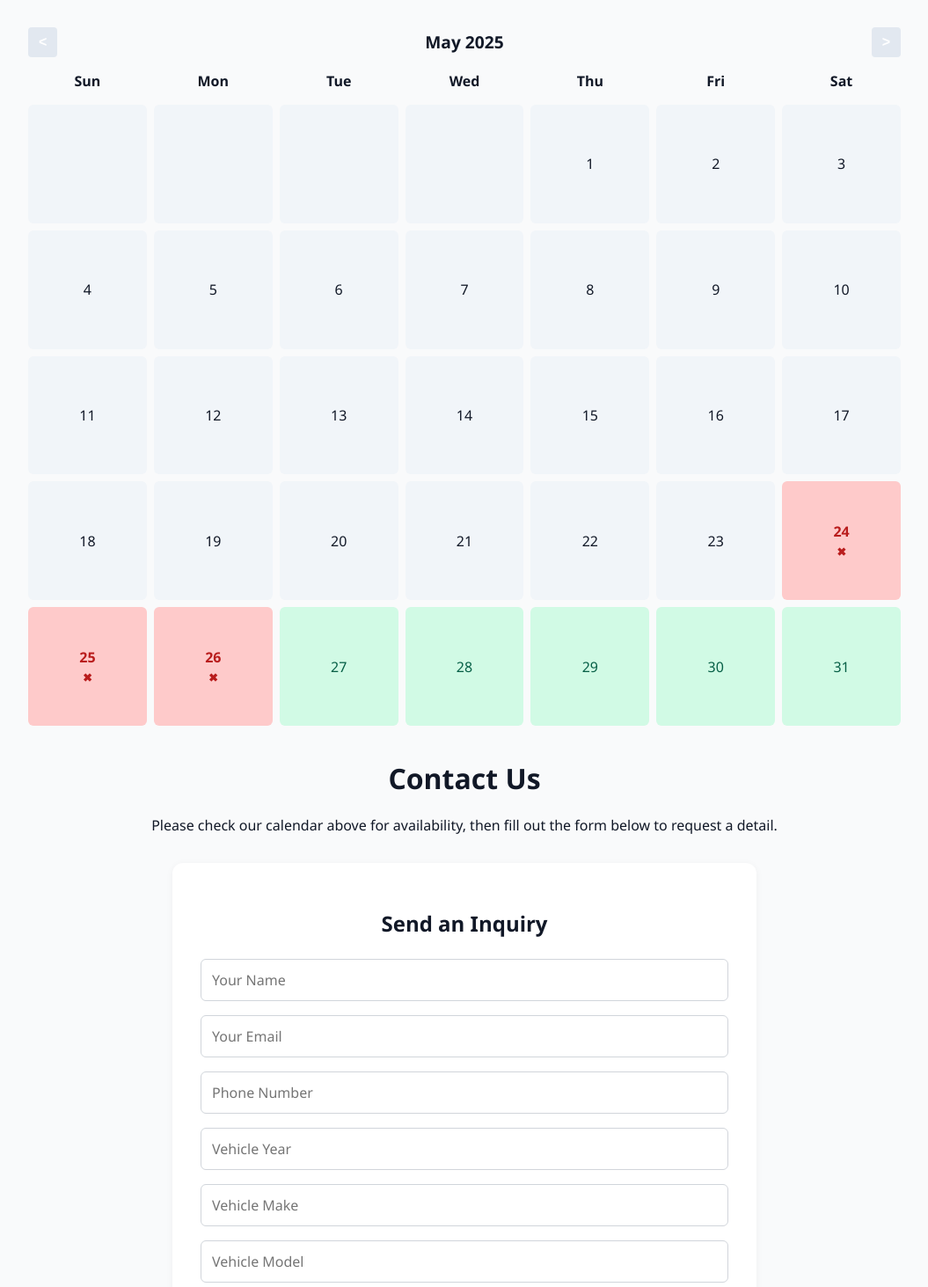
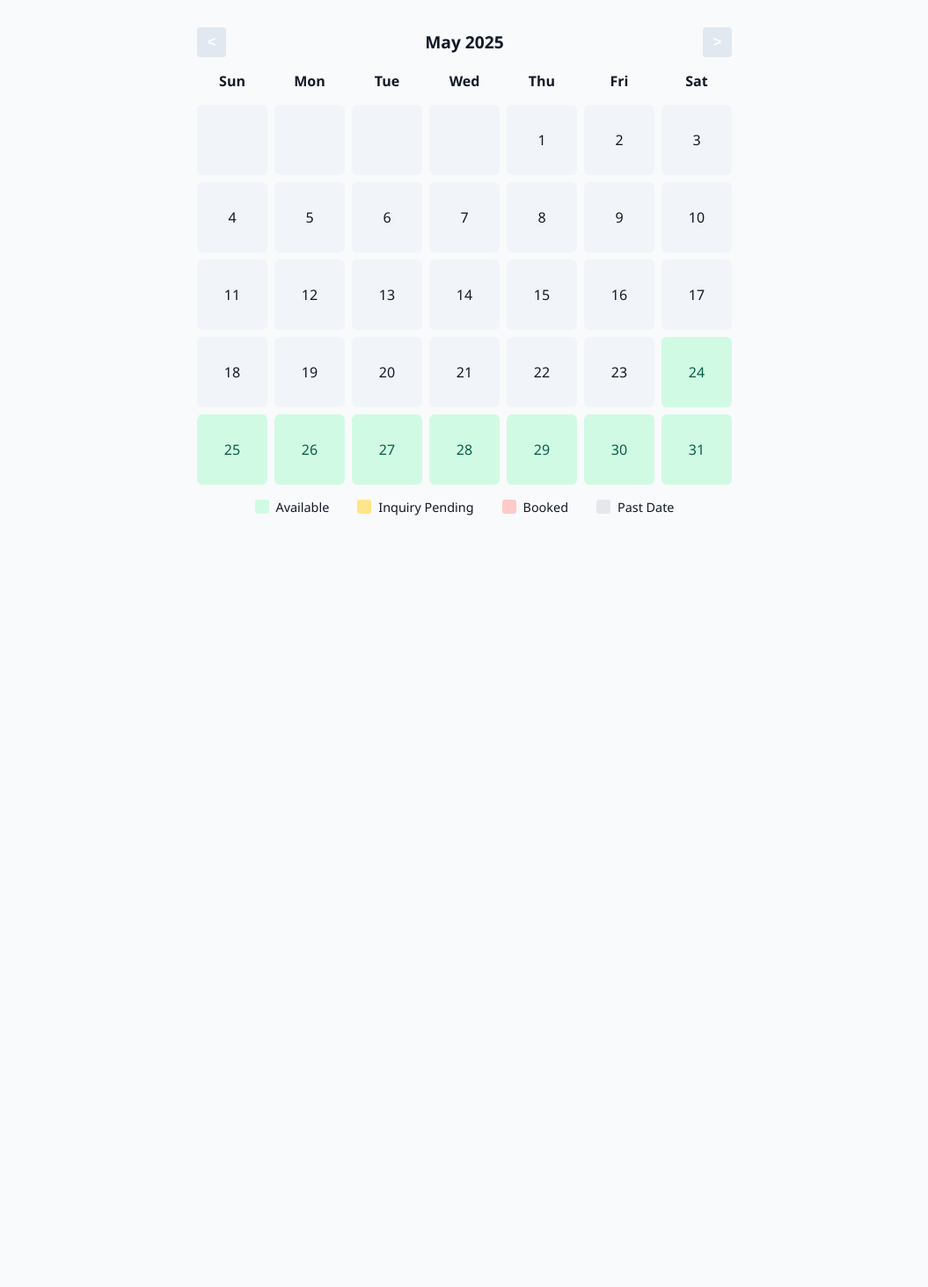
Before and after one commit to cmo7909/OConnorDetailing, a React (Create React App) app in the folder oconnor-detailing/: page /contact in a window 1280 px wide. Shown: the part 227-1690 px from the top of the page at 88% size, without its empty margins (112-1167 px from the left). After the commit the page ends 861 px from the top, so only its background shows below. Built offline with nearby package versions, Linux system fonts and the light colour scheme.

Commit message:
calendar changes

```diff
--- a/oconnor-detailing/src/Pages/AvailabilityCalendar.css
+++ b/oconnor-detailing/src/Pages/AvailabilityCalendar.css
@@ -1,5 +1,5 @@
 .calendar-container {
-  max-width: 80vw;
+  max-width: 50vw;
   margin: 0 auto;
   width: 100%;
   overflow-x: auto;
@@ -36,6 +36,12 @@
     font-weight: bold;
   }
 
+  .calendar-cell.pending {
+  background-color: #fde68a;
+  color: #92400e;
+  font-weight: bold;
+}
+
   .calendar-cell.available {
     background-color: #d1fae5;
     color: #065f46;
@@ -70,3 +76,42 @@
 .calendar-header-bar button:hover {
   background-color: #cbd5e1;
 }
+
+.calendar-legend {
+  display: flex;
+  justify-content: center;
+  gap: 2rem;
+  flex-wrap: wrap;
+  margin-top: 1rem;
+  font-size: 0.9rem;
+}
+
+.legend-item {
+  display: flex;
+  align-items: center;
+  gap: 0.5rem;
+}
+
+.legend-color {
+  width: 1rem;
+  height: 1rem;
+  border-radius: 3px;
+  display: inline-block;
+}
+
+/* match your cell colors */
+.legend-color.available {
+  background-color: #d1fae5;  /* green for available */
+}
+
+.legend-color.pending {
+  background-color: #fde68a;  /* yellow for pending */
+}
+
+.legend-color.unavailable {
+  background-color: #fecaca;  /* red for booked */
+}
+
+.legend-color.past {
+  background-color: #e5e7eb;  /* gray for past */
+}
--- a/oconnor-detailing/src/Pages/AvailabilityCalendar.jsx
+++ b/oconnor-detailing/src/Pages/AvailabilityCalendar.jsx
@@ -2,16 +2,17 @@ import React, { useState } from 'react';
 import './AvailabilityCalendar.css';
 
 const unavailableDates = [
-  '2025-05-23',
-  '2025-05-24',
-  '2025-05-25',
-  '2025-05-26',
-  '2025-06-20',
-  '2025-06-21',
-  '2025-06-22'
+  '2025-06-29',
+  '2025-06-30',
+  '2025-07-01',
+  '2025-07-02',
+  '2025-07-03',
+  '2025-07-04',
+  '2025-07-05',
+
 ];
 
-const AvailabilityCalendar = () => {
+const AvailabilityCalendar = ({ onDateSelect, pendingDates = [] }) => {
   const today = new Date();
   const [viewDate, setViewDate] = useState(new Date(today.getFullYear(), today.getMonth(), 1));
 
@@ -22,50 +23,47 @@ const AvailabilityCalendar = () => {
   const firstDayIndex = new Date(year, month, 1).getDay();
 
   const dates = [];
+  for (let i = 0; i < firstDayIndex; i++) dates.push(null);
+  for (let d = 1; d <= daysInMonth; d++) dates.push(new Date(year, month, d));
 
-  for (let i = 0; i < firstDayIndex; i++) {
-    dates.push(null);
-  }
-
-  for (let day = 1; day <= daysInMonth; day++) {
-    dates.push(new Date(year, month, day));
-  }
-
-  const handleMonthChange = (offset) => {
-  const newDate = new Date(viewDate.getFullYear(), viewDate.getMonth() + offset, 1);
-  const maxDate = new Date(today.getFullYear(), today.getMonth() + 1, 1); // next month only
-  const minDate = new Date(today.getFullYear(), today.getMonth(), 1);     // this month
-
-  if (newDate >= minDate && newDate <= maxDate) {
-    setViewDate(newDate);
-  }
-};
+  const handleMonthChange = offset => {
+    const newDate = new Date(year, month + offset, 1);
+    const minDate = new Date(today.getFullYear(), today.getMonth(), 1);
+    const maxDate = new Date(today.getFullYear(), today.getMonth() + 1, 1);
+    if (newDate >= minDate && newDate <= maxDate) setViewDate(newDate);
+  };
 
   return (
     <div className="calendar-container">
       <div className="calendar-header-bar">
-        <button onClick={() => handleMonthChange(-1)}>&lt;</button>
-        <h2>
-          {viewDate.toLocaleString('default', { month: 'long' })} {year}
-        </h2>
-        <button onClick={() => handleMonthChange(1)}>&gt;</button>
+        <button onClick={() => handleMonthChange(-1)} disabled={month === today.getMonth()}>&lt;</button>
+        <h2>{viewDate.toLocaleString('default', { month: 'long' })} {year}</h2>
+        <button onClick={() => handleMonthChange(1)} disabled={month === today.getMonth() + 1}>&gt;</button>
       </div>
+      <div className="calendar-grid">
+        {['Sun','Mon','Tue','Wed','Thu','Fri','Sat'].map(d => <div key={d} className="calendar-header">{d}</div>)}
+        {dates.map((date, i) => {
+          if (!date) return <div key={i} className="calendar-cell empty"/>;
+          const dateString = date.toISOString().split('T')[0];
+          const isPast =
+            date < new Date(new Date().setHours(0,0,0,0)) &&
+            date.getMonth() === today.getMonth() &&
+            date.getFullYear() === today.getFullYear();
+            const isPending = pendingDates.includes(dateString);
+          const isUnavailable = unavailableDates.includes(dateString);
 
-      <div className="calendar-grid">
-        {['Sun', 'Mon', 'Tue', 'Wed', 'Thu', 'Fri', 'Sat'].map(d => (
-          <div className="calendar-header" key={d}>{d}</div>
-        ))}
-        {dates.map((date, index) => {
-          if (!date) return <div className="calendar-cell" key={index} />;
-
-          const dateString = date.toISOString().split('T')[0];
-          const isUnavailable = unavailableDates.includes(dateString);
-          const isPast = date < new Date(new Date().setHours(0, 0, 0, 0)) && date.getMonth() === today.getMonth() && date.getFullYear() === today.getFullYear();
+          const state = isPast ? 'past' : isPending ? 'pending' : isUnavailable ? 'unavailable' : 'available';
 
           return (
             <div
               key={dateString}
-              className={`calendar-cell ${isPast ? 'past' : isUnavailable ? 'unavailable' : 'available'}`}
+              className={`calendar-cell ${state}`}
+              style={{ cursor: state==='available' ? 'pointer' : 'default' }}
+              onClick={() => {
+                if (state === 'available' && typeof onDateSelect === 'function') {
+                  onDateSelect(dateString);
+                }
+              }}
             >
               {date.getDate()}
               {!isPast && isUnavailable && <span className="x-mark">✖</span>}
@@ -73,6 +71,21 @@ const AvailabilityCalendar = () => {
           );
         })}
       </div>
+      {/* —— Legend —— */}
+      <div className="calendar-legend">
+        <div className="legend-item">
+          <span className="legend-color available" /> Available
+        </div>
+        <div className="legend-item">
+          <span className="legend-color pending" /> Inquiry Pending
+        </div>
+        <div className="legend-item">
+          <span className="legend-color unavailable" /> Booked
+        </div>
+        <div className="legend-item">
+          <span className="legend-color past" /> Past Date
+        </div>
+      </div>
     </div>
   );
 };
--- a/oconnor-detailing/src/Pages/Contact.css
+++ b/oconnor-detailing/src/Pages/Contact.css
@@ -1,4 +1,5 @@
-.booking-page{
-    text-align: center;
-    padding: 2rem;
+
+.contact-page {
+  padding: 2rem;
+  text-align: center;
 }
--- a/oconnor-detailing/src/Pages/Contact.jsx
+++ b/oconnor-detailing/src/Pages/Contact.jsx
@@ -1,21 +1,48 @@
-import React from 'react';
+// ContactPage.jsx
+import React, { useState } from 'react';
+import AvailabilityCalendar from './AvailabilityCalendar';
+import ContactForm from './ContactForm';
 import './Contact.css';
-import ContactForm from './ContactForm';
-import AvailabilityCalendar from './AvailabilityCalendar';
 
 const Contact = () => {
+  const [requestedDate, setRequestedDate] = useState(null);
+  const [pendingDates, setPendingDates] = useState([]);
+
+  const handleDateSelect = dateString => {
+    if (window.confirm(`Request ${dateString}?`)) {
+      setRequestedDate(dateString);
+    }
+  };
+
+  const handleInquirySuccess = dateString => {
+    setPendingDates(d => [...d, dateString]);
+    setRequestedDate(null);
+  };
+
   return (
-    <div className="booking-page">
-      <h1>Book a Detail</h1>
-      <p>Please check the calendar below to see when we're available! (Avalibility may vary each "free" day)</p>
-      <AvailabilityCalendar />
-      <div className="contact-page">
-      <h1 style={{ textAlign: 'center' }}>Contact Us</h1>
-      <p style={{ textAlign: 'center' }}>
-        Please check our calendar above for availability, then fill out the form below to request a detail.
-      </p>
-      <ContactForm />
-    </div>
+    <div className="contact-page">
+      <h1>Book Your Detail</h1>
+      <p>Click a green date to request it.</p>
+      <AvailabilityCalendar
+       onDateSelect={handleDateSelect}
+       pendingDates={pendingDates}
+     />
+
+
+      {requestedDate && (
+        <ContactForm
+          initialDate={requestedDate}
+          onClose={() => setRequestedDate(null)}
+        />
+      )}
+
+      {requestedDate && (
+       <ContactForm
+         initialDate={requestedDate}
+         onClose={() => setRequestedDate(null)}
+         onSuccess={handleInquirySuccess}
+       />
+     )}
     </div>
   );
 };
--- a/oconnor-detailing/src/Pages/ContactForm.jsx
+++ b/oconnor-detailing/src/Pages/ContactForm.jsx
@@ -1,7 +1,7 @@
-import React, { useState } from 'react';
+import React, { useState, useEffect } from 'react';
 import './ContactForm.css';
 
-const ContactForm = () => {
+const ContactForm = ({ initialDate, onClose, onSuccess }) => {
   const [formData, setFormData] = useState({
     name: '',
     email: '',
@@ -12,68 +12,130 @@ const ContactForm = () => {
     year: '',
     inquiry: '',
   });
+  const [success, setSuccess] = useState(false);
+  const [error, setError]     = useState('');
 
-  const [success, setSuccess] = useState(false);
-  const [error, setError] = useState('');
+  // When initialDate changes, prefill the dates field
+  useEffect(() => {
+    if (initialDate) {
+      setFormData(fd => ({ ...fd, dates: initialDate }));
+    }
+  }, [initialDate]);
 
   const handleChange = e => {
-    setFormData({ ...formData, [e.target.name]: e.target.value });
+    const { name, value } = e.target;
+    setFormData(fd => ({ ...fd, [name]: value }));
   };
 
   const handleSubmit = async e => {
     e.preventDefault();
+    setError('');
+    setSuccess(false);
 
     try {
-      const response = await fetch('/api/send-email', {
+      const res = await fetch('/api/send-email', {
         method: 'POST',
         headers: { 'Content-Type': 'application/json' },
         body: JSON.stringify(formData),
       });
-
-      if (response.ok) {
+      if (res.ok) {
         setSuccess(true);
-        setError('');
-        setFormData({
-          name: '',
-          email: '',
-          phone: '',
-          dates: '',
-          make: '',
-          model: '',
-          year: '',
-          inquiry: '',
-        });
+        onSuccess && onSuccess(formData.dates);
+        // Optionally close after a delay:
+        // setTimeout(onClose, 2000);
       } else {
-        console.error('Email failed:', response.statusText);
-        setError('There was an issue sending your message. Please try again.');
-        setSuccess(false);
+        const { message } = await res.json();
+        setError(message || 'There was an issue sending your message.');
       }
     } catch (err) {
-      console.error('Error:', err);
-      setError('Network error. Please check your connection and try again.');
-      setSuccess(false);
+      setError('Network error. Please try again.');
     }
   };
 
   return (
-    <div className="contact-form-container">
-      <h2>Send an Inquiry</h2>
-      <form onSubmit={handleSubmit}>
-        <input type="text" name="name" placeholder="Your Name" required value={formData.name} onChange={handleChange} />
-        <input type="email" name="email" placeholder="Your Email" required value={formData.email} onChange={handleChange} />
-        <input type="text" name="phone" placeholder="Phone Number" required value={formData.phone} onChange={handleChange} />
-        <input type="text" name="year" placeholder="Vehicle Year" required value={formData.year} onChange={handleChange} />
-        <input type="text" name="make" placeholder="Vehicle Make" required value={formData.make} onChange={handleChange} />
-        <input type="text" name="model" placeholder="Vehicle Model" required value={formData.model} onChange={handleChange} />
-        <input type="text" name="dates" placeholder="Preferred Date(s)" required value={formData.dates} onChange={handleChange} />
-        <textarea name="inquiry" placeholder="Additional Notes or Questions" rows="3" value={formData.inquiry} onChange={handleChange} style={{resize: 'none', overflowY: 'auto', maxHeight: '150px',
-  }}
-/>
+    <div className="modal-overlay">
+      <div className="modal">
+        <button className="modal-close" onClick={onClose}>×</button>
+        <h2>Request a Detail for {formData.dates}</h2>
 
-        <button type="submit">Send Inquiry</button>
-        {success && <p className="success">Your message has been sent successfully!</p>}
-        {error && <p className="error">{error}</p>}
-      </form>
+        <form onSubmit={handleSubmit}>
+          <input
+            type="text"
+            name="name"
+            placeholder="Your Name"
+            required
+            value={formData.name}
+            onChange={handleChange}
+          />
+
+          <input
+            type="email"
+            name="email"
+            placeholder="Your Email"
+            required
+            value={formData.email}
+            onChange={handleChange}
+          />
+
+          <input
+            type="tel"
+            name="phone"
+            placeholder="Phone Number"
+            required
+            value={formData.phone}
+            onChange={handleChange}
+          />
+
+          <input
+            type="text"
+            name="dates"
+            placeholder="Preferred Date"
+            value={formData.dates}
+            readOnly
+          />
+
+          <input
+            type="text"
+            name="make"
+            placeholder="Vehicle Make"
+            required
+            value={formData.make}
+            onChange={handleChange}
+          />
+
+          <input
+            type="text"
+            name="model"
+            placeholder="Vehicle Model"
+            required
+            value={formData.model}
+            onChange={handleChange}
+          />
+
+          <input
+            type="text"
+            name="year"
+            placeholder="Vehicle Year"
+            required
+            value={formData.year}
+            onChange={handleChange}
+          />
+
+          <textarea
+            name="inquiry"
+            placeholder="Additional Notes or Questions"
+            rows="4"
+            value={formData.inquiry}
+            onChange={handleChange}
+            style={{ resize: 'none', overflowY: 'auto', maxHeight: '150px' }}
+          />
+
+          <button type="submit">Send Inquiry</button>
+
+          {success && <p className="success">Your message has been sent successfully!</p>}
+          {error   && <p className="error">{error}</p>}
+        </form>
+      </div>
     </div>
   );
 };
```
Also changed, not shown: oconnor-detailing/src/Pages/ContactForm.css (+15 -0 lines).
